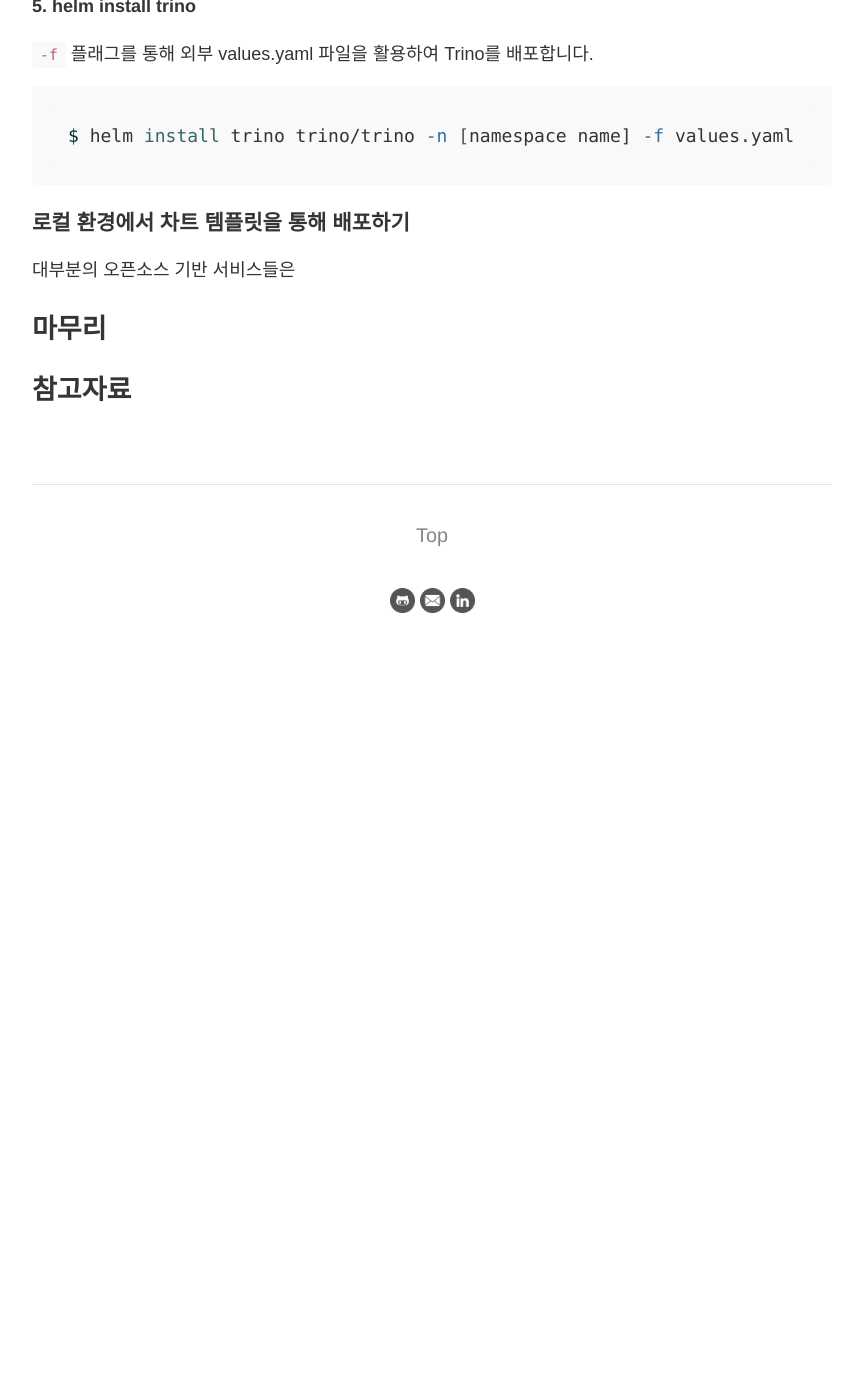
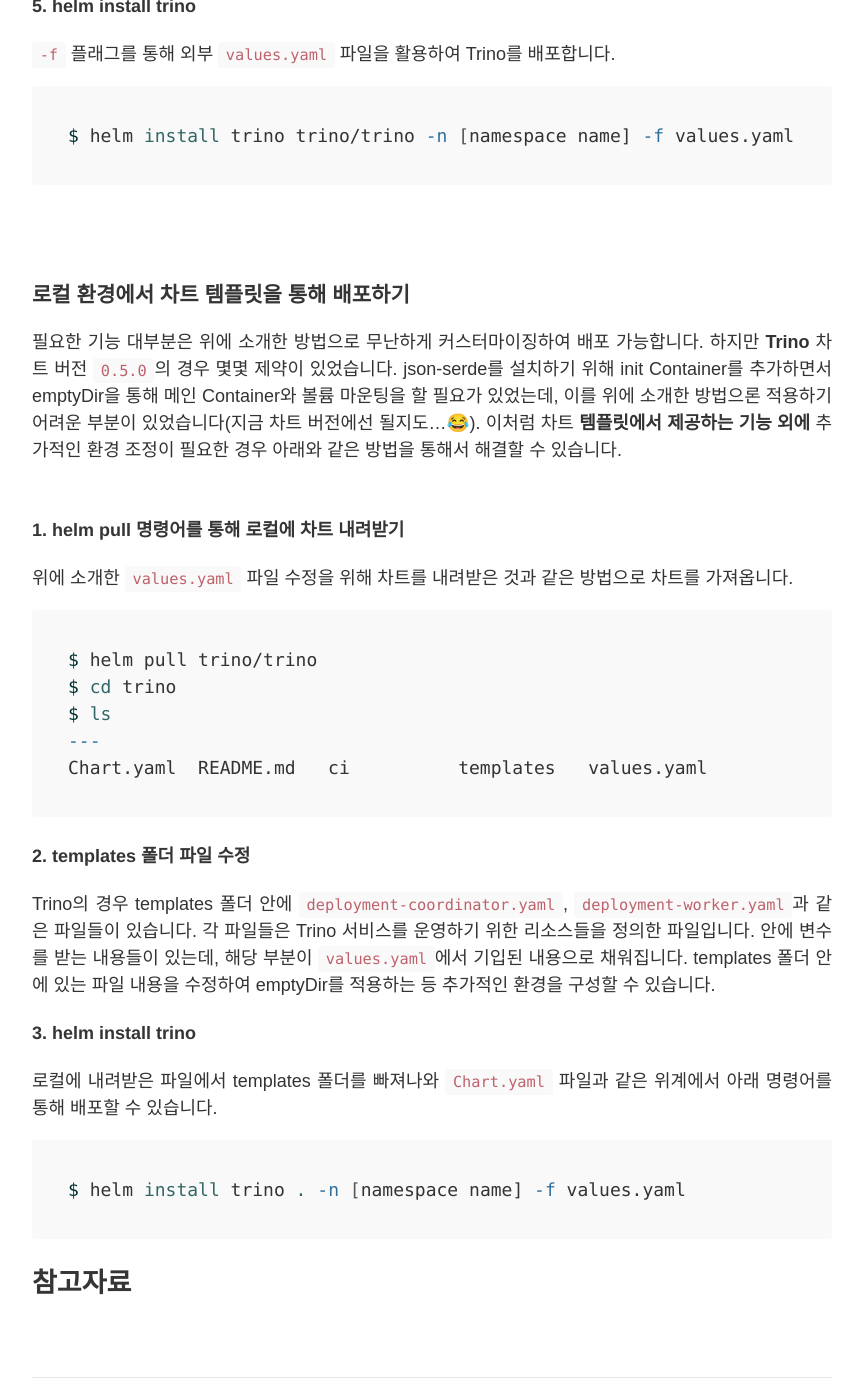
Before and after one commit to daru1027/daru1027.github.io, a Jekyll site: the page built from _posts/2022-09-16-eks-on-trino.md, in a window 1280 px wide and 1400 px high, scrolled down 6532 px. Shown: the whole window, without its empty margins (208-1071 px from the left). Built offline with Jekyll 4.4.1, drawn with Linux system fonts in a browser that asks for light colours; before the commit the page ends 7199 px from its top, so only the background shows below that; some of the changed text lies outside the part shown.

Commit message:
ADD: 내용 추가

````diff
--- a/_posts/2022-09-16-eks-on-trino.md
+++ b/_posts/2022-09-16-eks-on-trino.md
@@ -107,7 +107,7 @@
 #### 3. values.yaml 파일 내려받기
 바로 `helm install` 명령어를 통해 Trino를 바로 배포할 수 있습니다.
 하지만 Trino에서 사용할 **카탈로그를 정의하여 배포하거나, worker 수를 조정하거나, Affinity rule을 적용하는 등 일부 커스터마이징이 필요합니다.**
-차트 Template은 `-f` 플래그를 통해 **외부 values.yaml 파일을 활용할 수 있습니다.**
+차트 Template은 `-f` 플래그를 통해 **외부** `values.yaml` **파일을 활용할 수 있습니다.**
 <br/><br/>
 먼저 `values.yaml` **파일을 내려받습니다**(git [repo](https://github.com/trinodb/charts)에서 복사해서 사용해도 괜찮습니다).
 ```bash
@@ -186,13 +186,37 @@
     ```
 
 #### 5. helm install trino
-`-f` 플래그를 통해 외부 values.yaml 파일을 활용하여 Trino를 배포합니다.
+`-f` 플래그를 통해 외부 `values.yaml` 파일을 활용하여 Trino를 배포합니다.
 ```bash
 $ helm install trino trino/trino -n [namespace name] -f values.yaml
 ```
+<br/><br/>
 
 ### 로컬 환경에서 차트 템플릿을 통해 배포하기
-대부분의 오픈소스 기반 서비스들은
-## 마무리
+필요한 기능 대부분은 위에 소개한 방법으로 무난하게 커스터마이징하여 배포 가능합니다.
+하지만 **Trino** 차트 버전 `0.5.0`의 경우 몇몇 제약이 있었습니다.
+json-serde를 설치하기 위해 init Container를 추가하면서 emptyDir을 통해 메인 Container와 볼륨 마운팅을 할 필요가 있었는데, 이를 위에 소개한 방법으론 적용하기 어려운 부분이 있었습니다(지금 차트 버전에선 될지도...😂).
+이처럼 차트 **템플릿에서 제공하는 기능 외에** 추가적인 환경 조정이 필요한 경우 아래와 같은 방법을 통해서 해결할 수 있습니다.
+<br/><br/>
 
+#### 1. helm pull 명령어를 통해 로컬에 차트 내려받기
+위에 소개한 `values.yaml` 파일 수정을 위해 차트를 내려받은 것과 같은 방법으로 차트를 가져옵니다.
+```bash
+$ helm pull trino/trino
+$ cd trino
+$ ls
+---
+Chart.yaml  README.md   ci          templates   values.yaml
+```
+#### 2. templates 폴더 파일 수정
+Trino의 경우 templates 폴더 안에 `deployment-coordinator.yaml`, `deployment-worker.yaml`과 같은 파일들이 있습니다.
+각 파일들은 Trino 서비스를 운영하기 위한 리소스들을 정의한 파일입니다.
+안에 변수를 받는 내용들이 있는데, 해당 부분이 `values.yaml`에서 기입된 내용으로 채워집니다.
+templates 폴더 안에 있는 파일 내용을 수정하여 emptyDir를 적용하는 등 추가적인 환경을 구성할 수 있습니다.
+
+#### 3. helm install trino
+로컬에 내려받은 파일에서 templates 폴더를 빠져나와 `Chart.yaml` 파일과 같은 위계에서 아래 명령어를 통해 배포할 수 있습니다.
+```bash
+$ helm install trino . -n [namespace name] -f values.yaml
+```
 ## 참고자료
````
